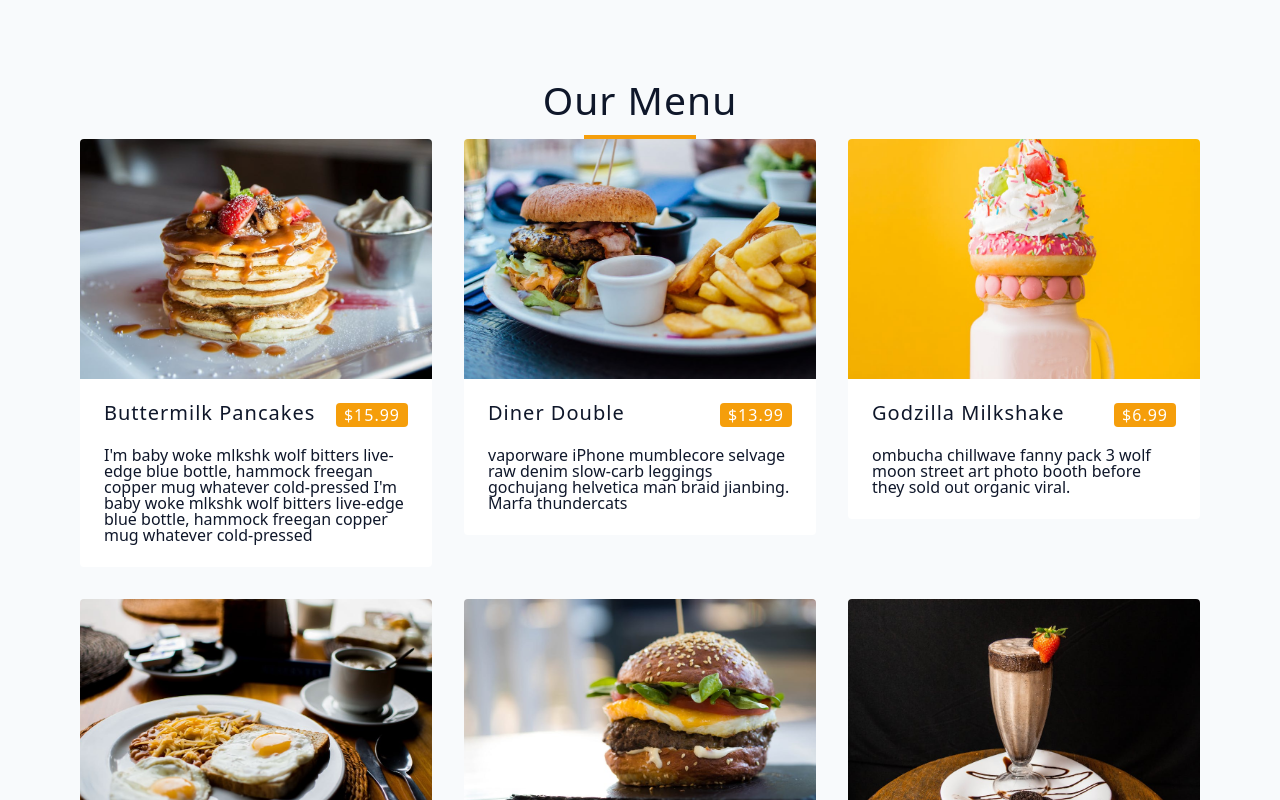
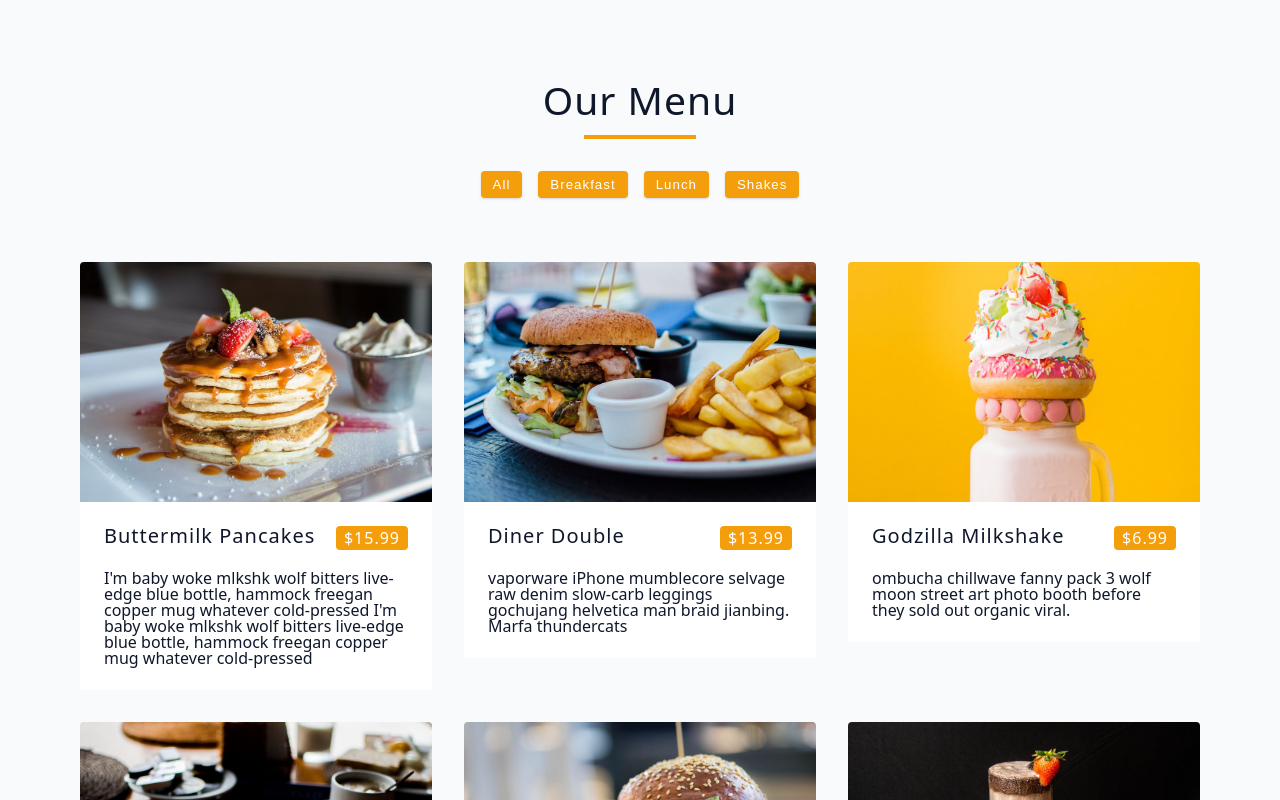
Before and after one commit to t-vanderwolk/Udemy-Menu-Project, a React (Vite) app in the folder starter/: page / in a window 1280 px wide. Shown: the top 800 px of the page. Built offline with nearby package versions, Linux system fonts and the light colour scheme.

Commit message:
Menu - Display Categories

```diff
--- a/starter/src/App.jsx
+++ b/starter/src/App.jsx
@@ -2,6 +2,7 @@
 import { useState } from "react";
 import menu from "./data";
 import Menu from "./Menu";
+import Categories from "./Categories";
 
 
 
@@ -12,11 +13,12 @@
 const App = () => {
  const [menuItems, setMenuItems] = useState(menu);
  const [categories, setCategories] = useState(allCategories);
- console.log(categories);
   return <main>
     <section className="menu">
       <Title text='our menu' />
+      <Categories categories={categories} />
       <Menu items={menuItems} />
+
     </section>
   </main>;
 };
--- /dev/null
+++ b/starter/src/Categories.jsx
@@ -0,0 +1,12 @@
+const Categories = ({categories}) => {
+  return (
+    <div className="btn-container">
+        {categories.map((category)=> {
+            return <button type="button" className="btn" key={category}>
+               {category}
+            </button>
+        })}
+    </div>
+  )
+}
+export default Categories
```
